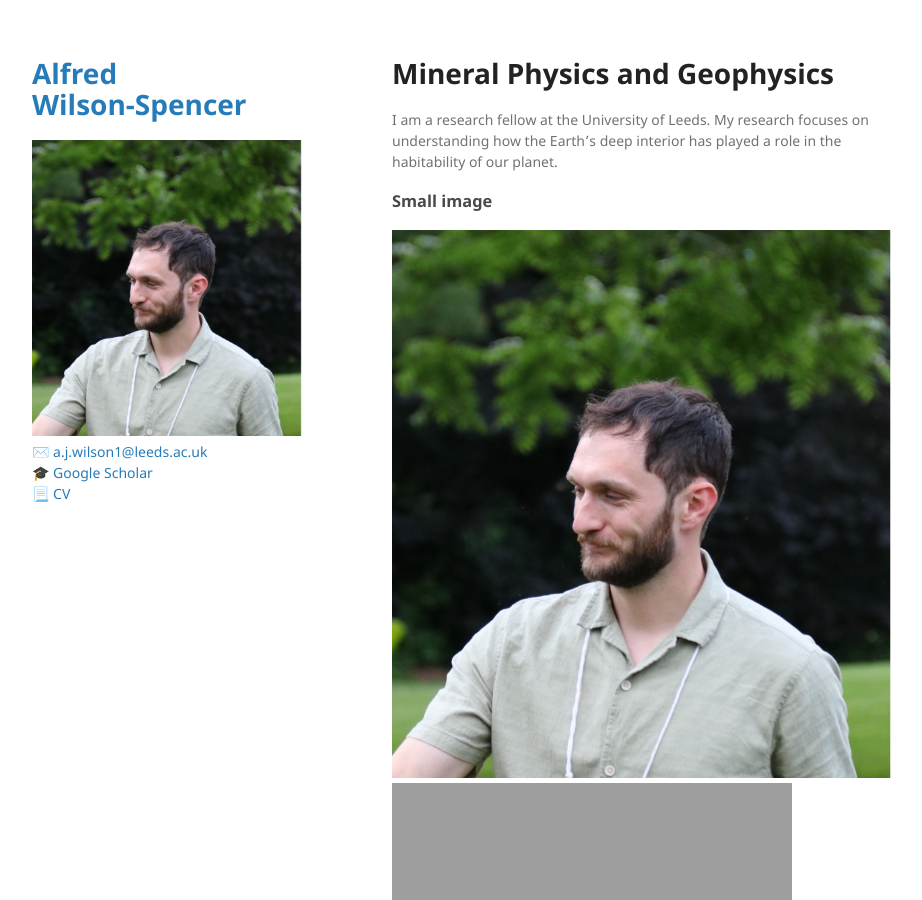
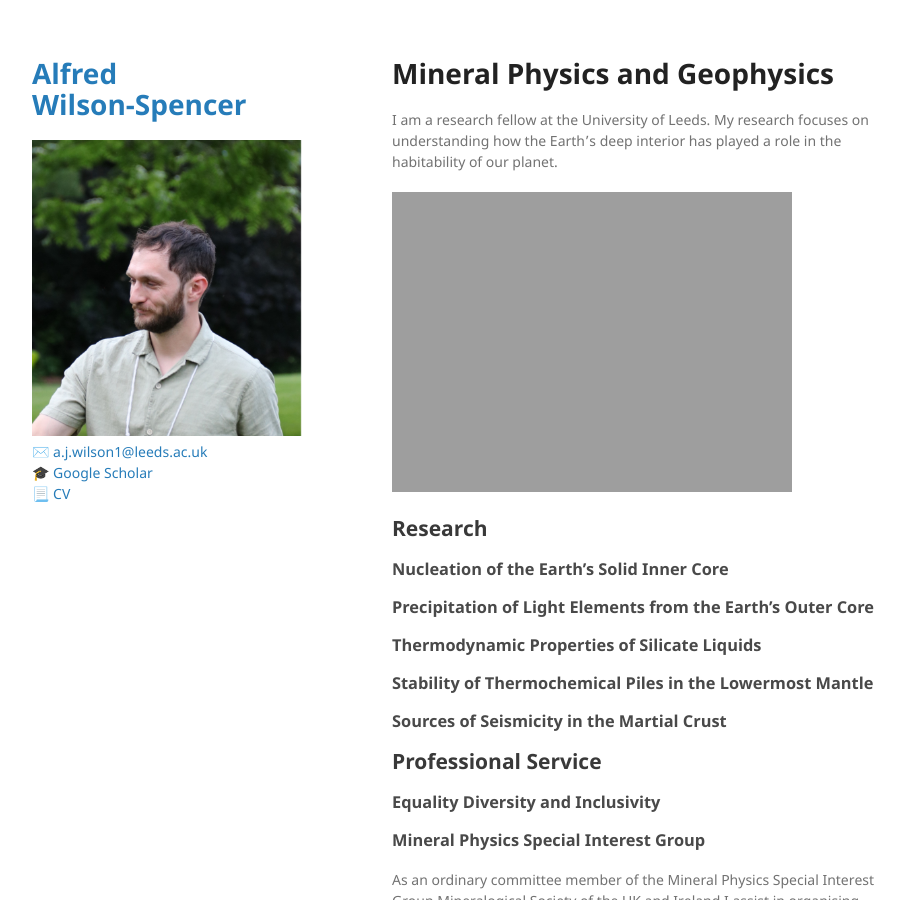
Before and after one commit to Fwilson93/Portfolio, a Jekyll site: the page built from index.md, in a window 1280 px wide and 900 px high. Shown: the whole window, without its empty margins (178-1100 px from the left). Built offline with Jekyll 4.4.1, drawn with Linux system fonts in a browser that asks for light colours; our own code applies the rules of GitHub Pages for plain Markdown files.

Commit message:
Update index.md

```diff
--- a/index.md
+++ b/index.md
@@ -6,9 +6,6 @@ layout: default
 
 I am a research fellow at the University of Leeds. My research focuses on understanding how the Earth's deep interior has played a role in the habitability of our planet.
 
-### Small image
-
-![SEDI_side_profile](https://fwilson93.github.io/Portfolio/assets/img/SEDI_side_profile.jpg)
 ![SEDI](https://fwilson93.github.io/Portfolio/assets/img/SEDI_Doornbos.JPG)
 
 ## Research
```
